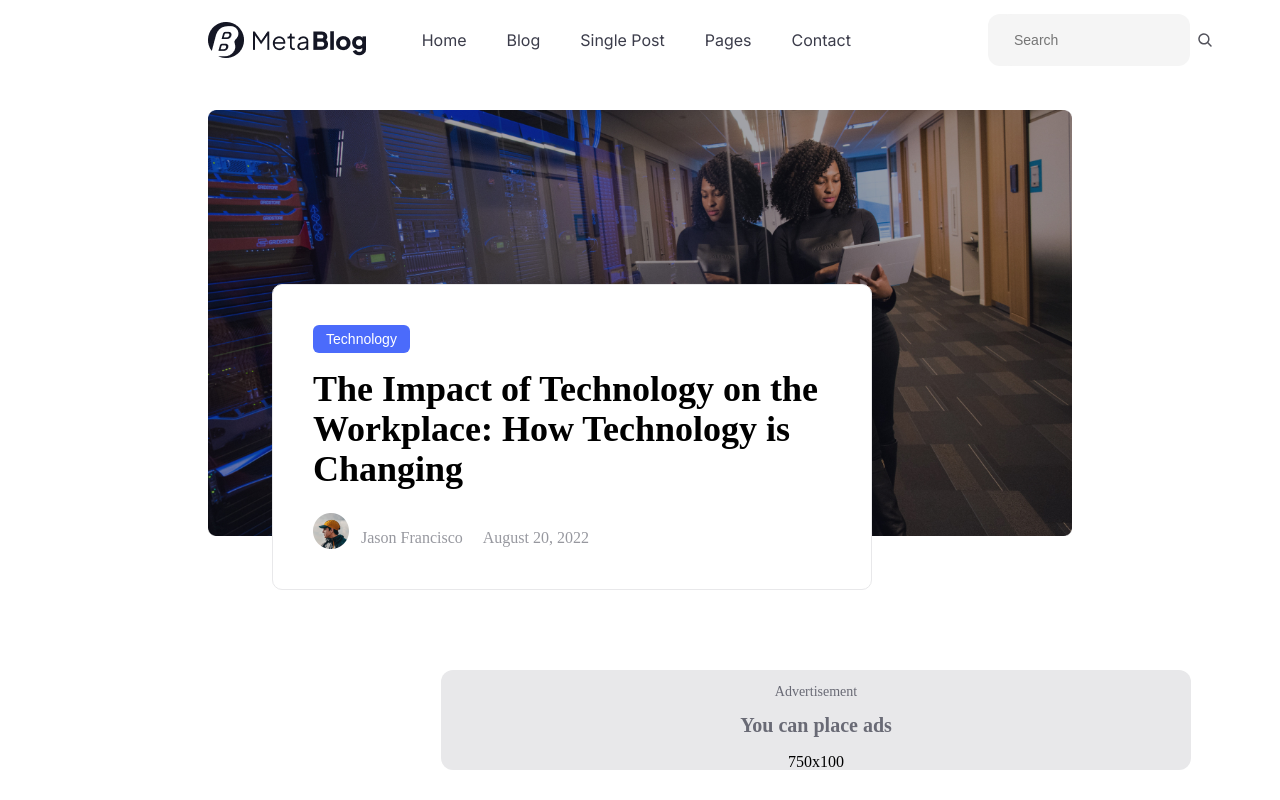
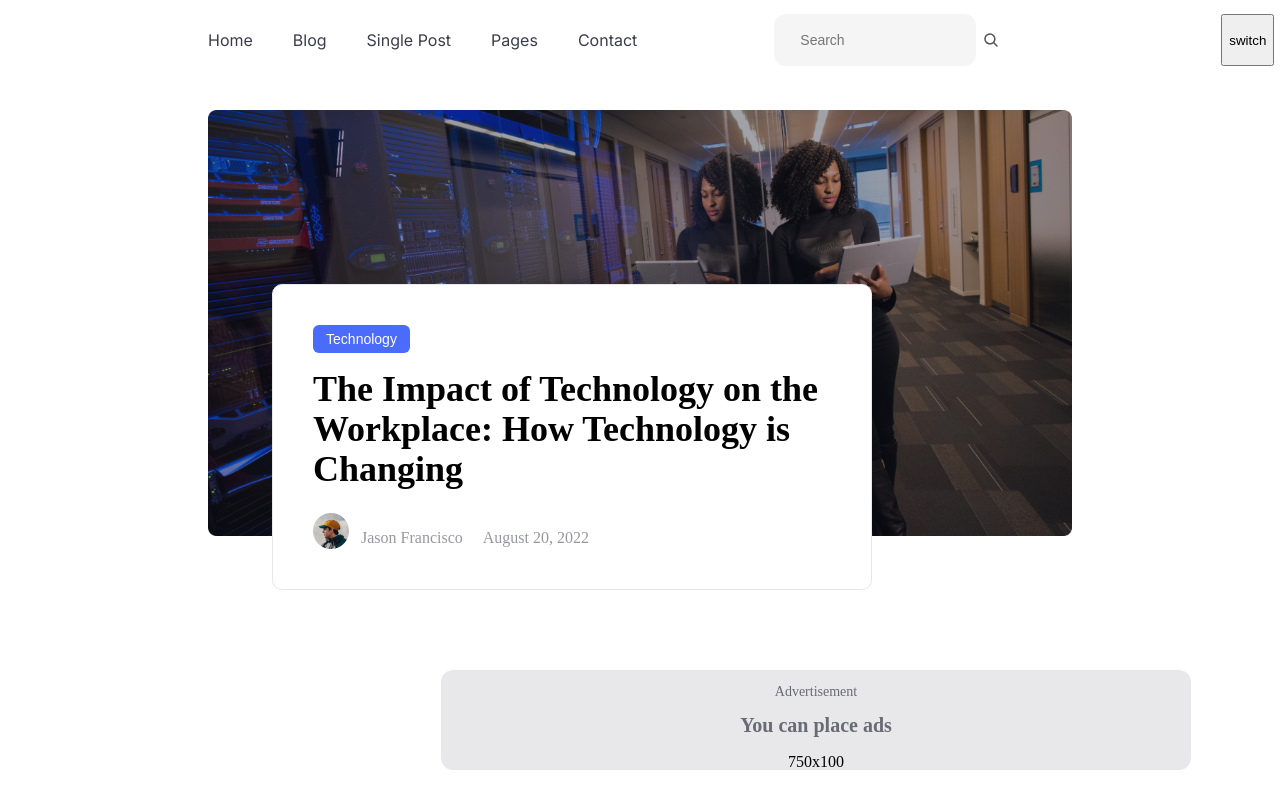
Before and after one commit to MatthewVasilev/metaBlog, a plain HTML site: page src/index.html in a window 1280 px wide. Shown: the top 800 px of the page. Drawn offline with Linux system fonts and the light colour scheme.

Commit message:
test branch

```diff
--- a/src/index.html
+++ b/src/index.html
@@ -15,7 +15,7 @@
 <!--     Шапка сайта-->
          <header class="header">
 
-           <img src="images/Logo.png" alt="Logo" class="logo" >
+
         <div class="header-content">
            <nav class="menu">
                <nav class="navbar">
```
